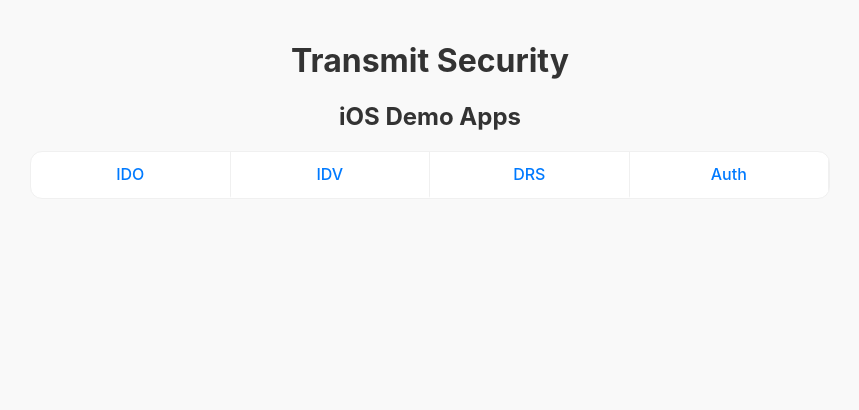
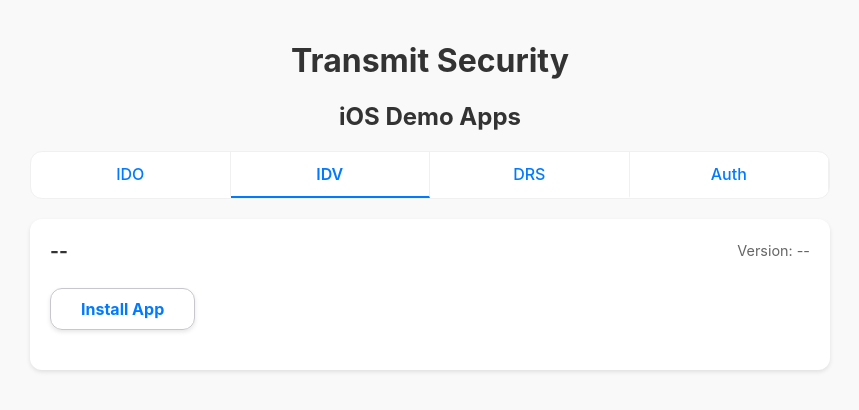
Before and after one commit to TransmitSecurity/ios-demo-apps, a plain HTML site: page index.html in a window 1280 px wide. Both pictures are taken after a click on the element "IDV". Shown: the whole page, without its empty margins (210-1069 px from the left). Drawn offline with Linux system fonts and the light colour scheme.

Commit message:
Index html updated

```diff
--- a/index.html
+++ b/index.html
@@ -139,7 +139,7 @@
     </div>
 </div>
 
-<!-- IDV Tab Content
+<!-- IDV Tab Content -->
 <div id="idv" class="tab-content">
     <div class="app-container">
         <div class="app-header">
@@ -147,9 +147,9 @@
             <span id="idv-version" class="app-version">Version: --</span>
         </div>
         <p id="idv-description" class="app-description"></p>
-        <a href="itms-services://?action=download-manifest&amp;url=https://transmitsecurity.github.io/ios-demo-apps/Apps/IDV/manifest.plist" class="download-button">Install App</a>
+        <a href="itms-services://?action=download-manifest&amp;url=https://transmitsecurity.github.io/ios-demo-apps/Apps/IDV/internal-demo/manifest.plist" class="download-button">Install App</a>
     </div>
-</div> -->
+</div>
 
 <!-- DRS Tab Content
 <div id="drs" class="tab-content">
```
